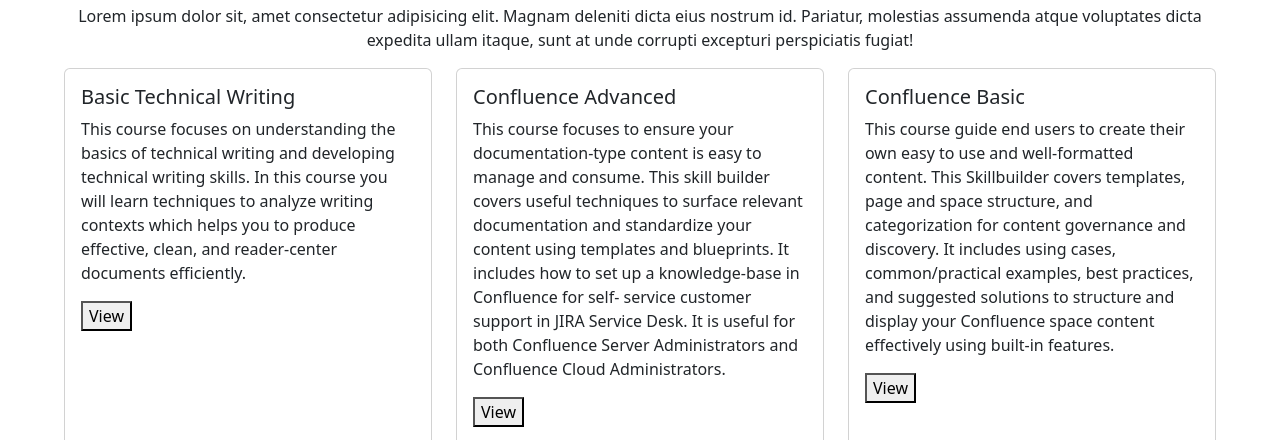
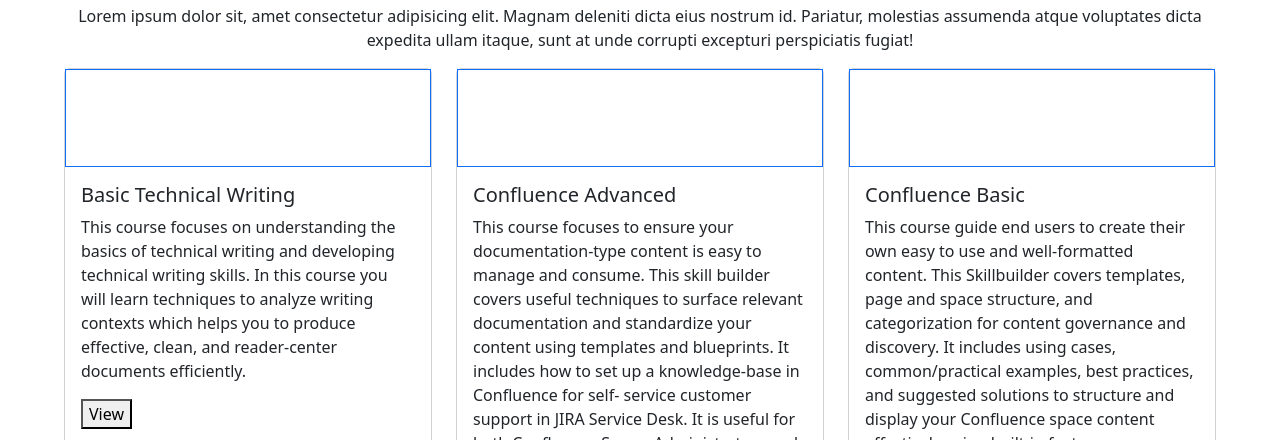
Before and after one commit to shivamgupta8482/metaperceptassignment, a plain HTML site: page index.html in a window 1280 px wide. Shown: the part 465-905 px from the top of the page. Drawn offline with nearby package versions, Linux system fonts and the light colour scheme; grey boxes are pictures that could not be loaded.

Commit message:
assignment added

```diff
--- a/index.html
+++ b/index.html
@@ -149,10 +149,12 @@ card2.setAttribute("class","card h-100")
 var card3=document.createElement("div");
 card3.setAttribute("class","card-body")
 
-    var img=document.createElement("img");
-    img.src=elem.ImageUrl
-    img.setAttribute("class","card-img-top")
+    // var img=document.createElement("img");
+    // img.src=elem.ImageUrl
+    // img.setAttribute("class","card-img-top")
 
+    var img=document.createElement("div");
+    img.setAttribute("class","border border-primary w-100 p-5")
 
     var Name = document.createElement("h5");
     Name.innerText=elem.Name
@@ -167,7 +169,7 @@ card3.setAttribute("class","card-body")
 
 
 card3.append(Name,ShortDesc,Button);
-card2.append(card3,img);
+card2.append(img,card3);
 card1.append(card2);
 //card.append(card1);
 document.getElementById("classcards").append(card1);
```
